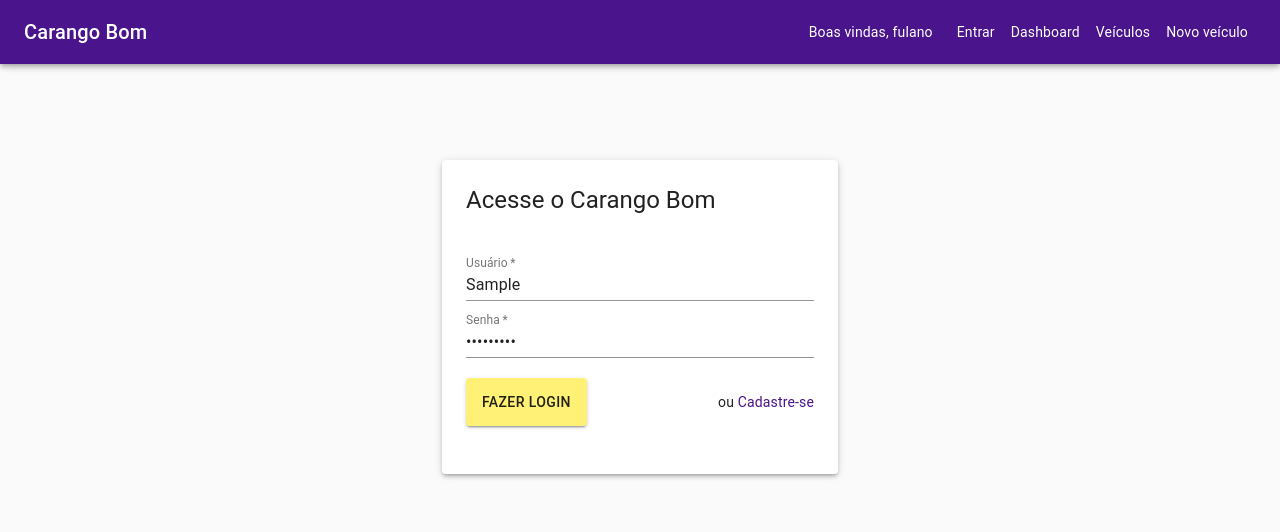
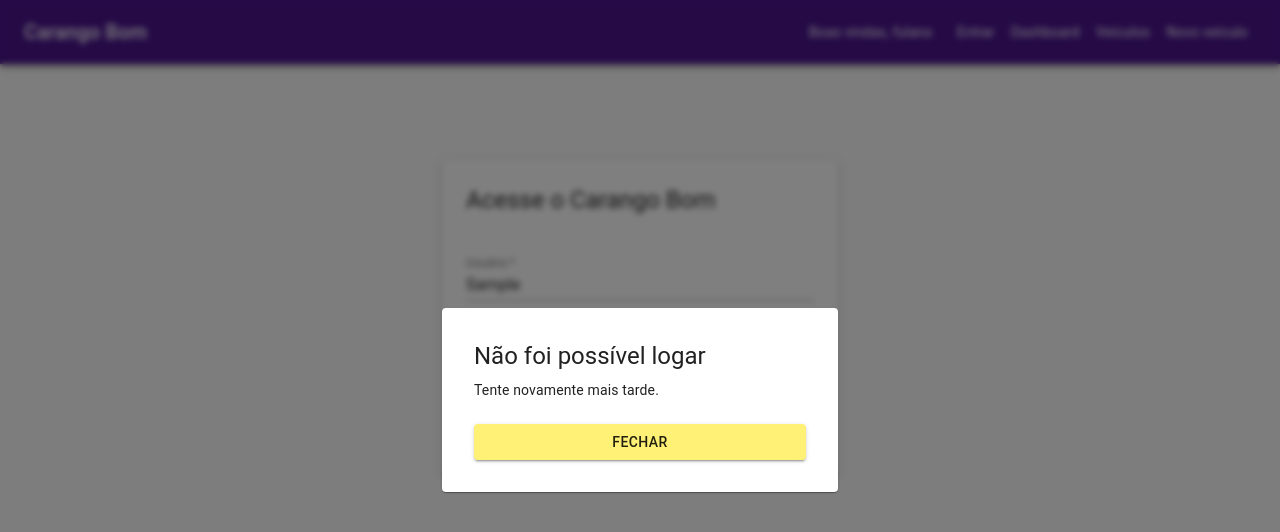
Before and after one commit to CaelumAulas/aceleratw-turma3-grupo1-frontend, a React (Create React App) app: page /login in a window 1280 px wide. Both pictures are taken after typing "Sample", "Sample123" into the empty fields and a click on the button "FAZER LOGIN". Shown: the top 532 px of the page. Built offline with nearby package versions, Linux system fonts and the light colour scheme; no server answers.

Commit message:
Creates error modal

```diff
--- /dev/null
+++ b/src/components/Modal/Modal.css
@@ -0,0 +1,17 @@
+.background {
+  position: fixed;
+  top: 0;
+  left: 0;
+  width: 100%;
+  height: 100%;
+  background-color: rgba(0, 0, 0, 0.5);
+  backdrop-filter: blur(3px);
+  z-index: 999999;
+  display: flex;
+  align-items: center;
+}
+
+.modal-box {
+  max-height: 90vh;
+  overflow: auto;
+}
--- /dev/null
+++ b/src/components/Modal/Modal.jsx
@@ -0,0 +1,48 @@
+import React, { useEffect, useState } from 'react'
+import { Card, Container, Box, Typography, Button } from '@material-ui/core'
+import './Modal.css'
+
+export default function Modal({ title, description, open, onClose }) {
+  const [show, setShow] = useState(open)
+
+  useEffect(() => {
+    setShow(open)
+  }, [open])
+
+  if (!show) return <></>
+  return (
+    <div
+      className="background"
+      onClick={() => {
+        setShow(false)
+        onClose()
+      }}
+    >
+      <Container maxWidth="xs">
+        <Card onClick={e => e.stopPropagation()}>
+          <Box p={4} className="modal-box">
+            <Typography variant="h5" component="h2" gutterBottom>
+              {title}
+            </Typography>
+            <Typography variant="body2" component="p">
+              {description}
+            </Typography>
+            <Box pt={3}>
+              <Button
+                variant="contained"
+                color={'secondary'}
+                fullWidth
+                onClick={() => {
+                  setShow(false)
+                  onClose()
+                }}
+              >
+                Fechar
+              </Button>
+            </Box>
+          </Box>
+        </Card>
+      </Container>
+    </div>
+  )
+}
--- a/src/pages/LoginPage.js
+++ b/src/pages/LoginPage.js
@@ -3,6 +3,7 @@
 import React, { useState } from 'react'
 import { useHistory } from 'react-router-dom'
 import LoginForm from '../components/LoginForm/LoginForm'
+import Modal from '../components/Modal/Modal'
 import PageTitle from '../components/PageTitle/PageTitle'
 import UserFlowFormValidations from '../contexts/UserFlowFormValidations'
 import ApiLogin from '../infraestructure/api/ApiLogin'
@@ -14,6 +15,11 @@
 export default function LoginPage() {
   const history = useHistory()
   const [formData, setFormData] = useState({})
+  const [modalErrors, setModalErrors] = useState({
+    title: 'Não foi possível logar',
+    description: 'Tente novamente mais tarde.',
+  })
+  const [showModal, setShowModal] = useState(false)
 
   async function callApiLogin() {
     try {
@@ -21,18 +27,26 @@
         user: formData.user,
         password: formData.password,
       })
+      response.data.logado = false
       const { data } = response
       if (data.logado) {
         history.push('/')
       } else {
-        alert('não foi possivel logar')
+        setShowModal(true)
       }
     } catch (e) {
-      alert('não foi possivel logar')
+      setShowModal(true)
     }
   }
 
   return (
+    <>
+      <Modal
+        title={modalErrors.title}
+        description={modalErrors.description}
+        open={showModal}
+        onClose={() => setShowModal(false)}
+      />
       <Container maxWidth="xs">
         <Paper elevation={3}>
           <Box p={3}>
@@ -51,5 +65,6 @@
           </Box>
         </Paper>
       </Container>
+    </>
   )
 }
```
Lines whose indentation alone changed are shown as unchanged.
